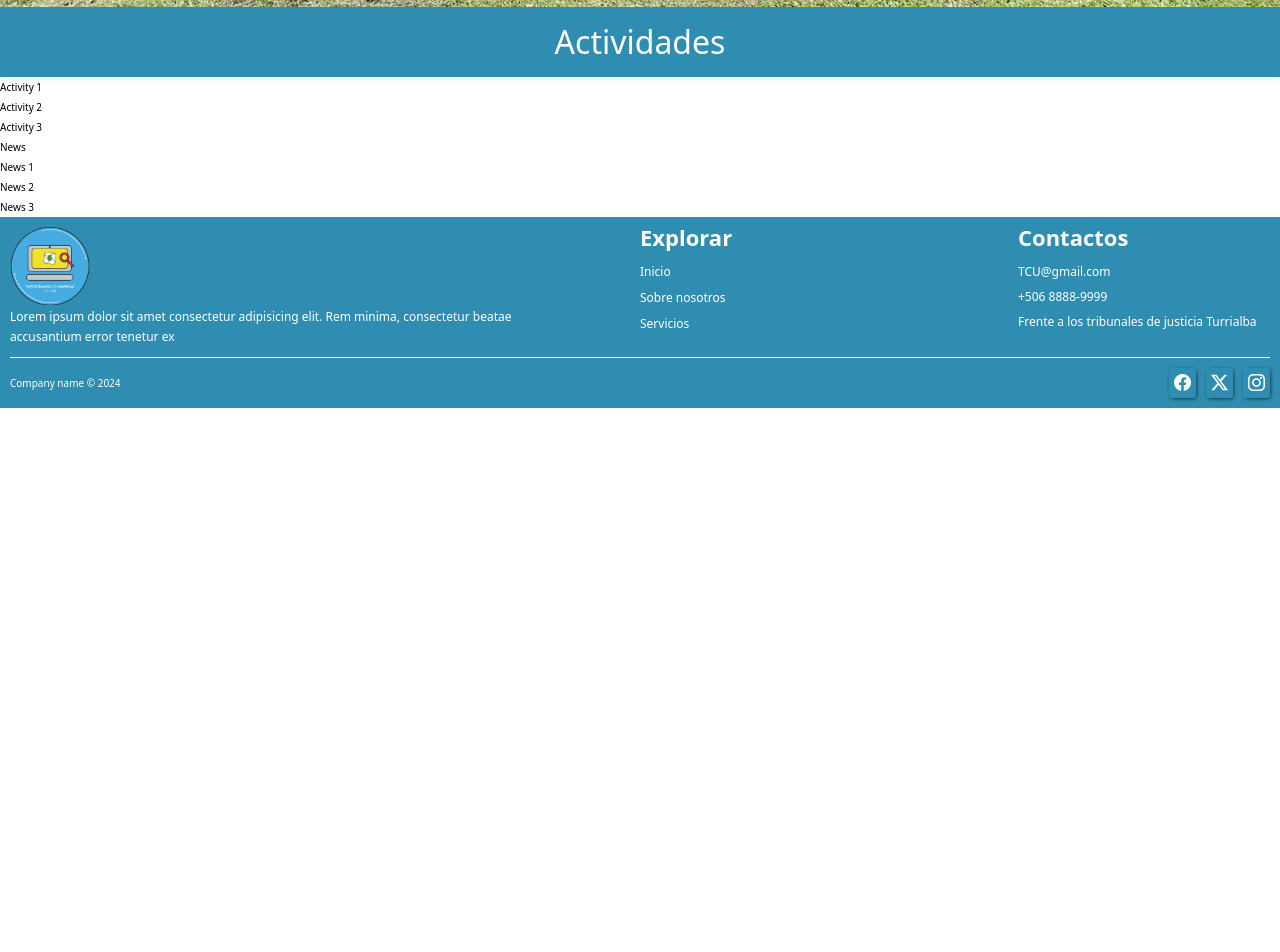
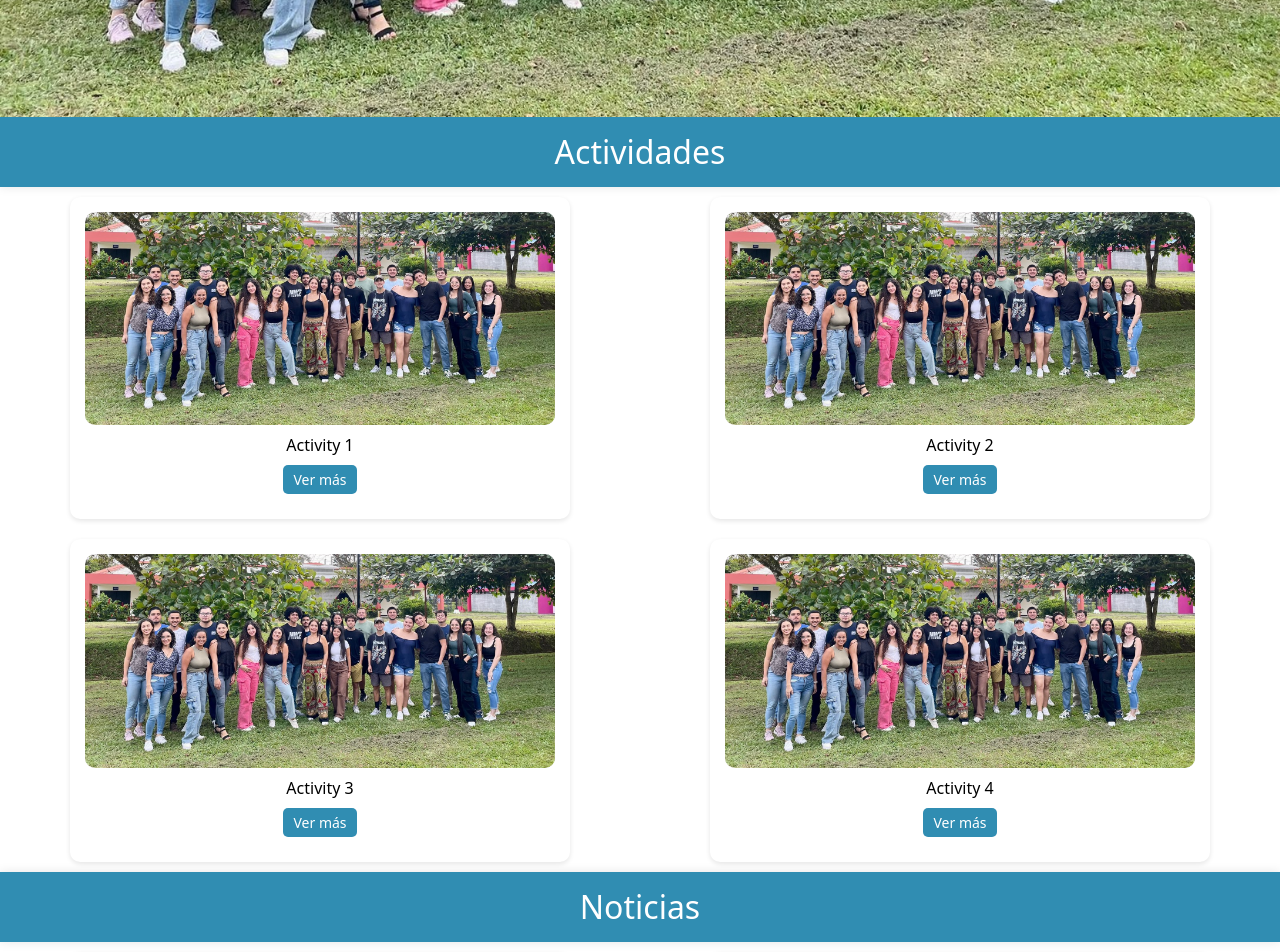
Before and after one commit to TC768/TC-768, an Angular app: page /home in a window 1280 px wide. Shown: the part 660-1612 px from the top of the page. Before the commit the page ends 1068 px from the top, so only its background shows below. Built offline with nearby package versions, Linux system fonts and the light colour scheme.

Commit message:
Correccion de errores, mejora de diseño

```diff
--- a/src/app/components/card/card.component.css
+++ b/src/app/components/card/card.component.css
@@ -1,20 +1,103 @@
-.card {
-    width: 200px;
-    height: 200px;
-    border-radius: 5px;
-    box-shadow: 0 1px 3px rgba(0, 0, 0, 0.12);
+.card-container {
+  background-color: #fff;
+  border-radius: 10px;
+  box-shadow: 0 2px 5px rgba(0, 0, 0, 0.1);
+  margin: 10px;
+  padding: 15px;
+  max-width: 500px;
+  text-align: center;
+  transition: all 0.3s ease-in-out;
+  color: black;
 }
 
-  .card-img-top {
+.card-container:hover {
+  box-shadow: 0 5px 10px rgba(0, 0, 0, 0.2);
+  transform: scale(1.05);
+}
+
+.card-container img {
+  border-radius: 10px;
+  display: block;
+  margin: 0 auto;
+  max-width: 100%;
+}
+
+.card-container p {
+  font-size: 16px;
+  margin: 10px 0;
+  text-align: center;
+}
+
+.card-container button {
+  background-color: var(--color-secondary);
+  border: none;
+  border-radius: 5px;
+  color: #fff;
+  cursor: pointer;
+  font-size: 14px;
+  margin: 10px auto;
+  padding: 5px 10px;
+  transition: all 0.3s ease-in-out;
+}
+
+.card-container button:hover {
+  background-color: #17485c;
+}
+
+.modal {
+  position: fixed;
+  top: 0;
+  left: 0;
   width: 100%;
   height: 100%;
+  background-color: rgba(0, 0, 0, 0.5);
+  z-index: 100;
+  display: flex;
+  align-items: center;
+  justify-content: center;
+  color: black;
 }
 
-  .card-title {
-    font-size: 18px;
-    font-weight: bold;
+.modal-content {
+  background-color: #fff;
+  border-radius: 10px;
+  box-shadow: 0 2px 5px rgba(0, 0, 0, 0.1);
+  margin: 10% auto;
+  padding: 20px;
+  max-width: 800px;
+  position: relative;
+  text-align: center;
 }
 
-  .card-text {
+.modal-content img {
+  border-radius: 10px;
+  display: block;
+  margin: 0 auto;
+  max-width: 100%;
+}
+
+.modal-content h2 {
+  font-size: 24px;
+  margin: 10px 0;
+}
+
+.modal-content p {
+  font-size: 16px;
+  margin: 10px 0;
+}
+
+.modal-content button {
+  background-color: var(--color-secondary);
+  border: none;
+  border-radius: 5px;
+  color: #fff;
+  cursor: pointer;
   font-size: 14px;
+  margin: 10px auto;
+  padding: 5px 10px;
+  transition: all 0.3s ease-in-out;
 }
+
+.modal-content button:hover {
+  background-color: #17485c;
+}
--- a/src/app/components/card/card.component.html
+++ b/src/app/components/card/card.component.html
@@ -1,7 +1,16 @@
-<div class="card">
-    <img class="card-img-top" src="../../../assets/{{icon}}" alt="Icono">
-    <div class="card-body">
-      <h5 class="card-title">{{title}}</h5>
-      <p class="card-text">{{description}}</p>
-    </div>
+<div class="card-container">
+  <img src="{{card.image}}" alt="{{card.description}}">
+  <p>{{card.description}}</p>
+  <button (click)="showModal()">Ver más</button>
+</div>
+
+@if (showDetails) {
+<div class="modal">
+  <div class="modal-content">
+    <img src="{{card.image}}" alt="{{card.description}}">
+    <h2>{{card.description}}</h2>
+    <p>{{card.information}}</p>
+    <button (click)="closeModal()">Cerrar</button>
   </div>
+</div>
+}
--- a/src/app/components/card/card.component.ts
+++ b/src/app/components/card/card.component.ts
@@ -1,4 +1,5 @@
-import { Component, Input } from '@angular/core';
+import { Component, Input, Output, EventEmitter } from '@angular/core';
+import { Activity } from '../../interfaces/IActivity';
 
 @Component({
   selector: 'app-card',
@@ -9,9 +10,25 @@ import { Component, Input } from '@angular/core';
 })
 export class CardComponent {
 
-  @Input() title: string = '';
-  @Input() icon: string = '';
-  @Input() description: string = '';
+  @Input()
+  card!: Activity | {
+    image: 'imagen1.jpg';
+    description: 'Activity 1';
+    information: 'Information about activity 1';
+  };
+  @Output() showDetailsChange = new EventEmitter<boolean>();
+
+  showDetails = false;
 
   constructor() { }
+
+  showModal(): void {
+    this.showDetails = true;
+    this.showDetailsChange.emit(this.showDetails);
+  }
+
+  closeModal(): void {
+    this.showDetails = false;
+    this.showDetailsChange.emit(this.showDetails);
+  }
 }
--- a/src/app/components/navbar/navbar.component.css
+++ b/src/app/components/navbar/navbar.component.css
@@ -84,6 +84,7 @@
 
   .navbar.active-navbar .navbar-links {
     display: flex;
+    z-index: 9999;
   }
 
   .navbar-hamburger {
--- a/src/app/components/navbar/navbar.component.html
+++ b/src/app/components/navbar/navbar.component.html
@@ -8,8 +8,6 @@
         nosotros</a></li>
     <li class="navbar-item"><a routerLink="/contact" routerLinkActive="active-link" (click)="closeNavbar()">Contacto</a>
     </li>
-    <li class="navbar-item"><a routerLink="/resources" routerLinkActive="active-link"
-        (click)="closeNavbar()">Recursos</a></li>
   </div>
   <div class="navbar-hamburger" (click)="toggleNavbar()">
     <div></div>
--- /dev/null
+++ b/src/app/interfaces/IActivity.ts
@@ -0,0 +1,6 @@
+export interface Activity {
+  id?: number;
+  image?: string;
+  description?: string;
+  information?: string;
+}
--- a/src/app/pages/home/home.component.css
+++ b/src/app/pages/home/home.component.css
@@ -23,10 +23,9 @@
 }
 
 .text-overlay {
-  position: absolute;
   top: 0;
   padding: 20px;
-  background-color: rgba(0, 0, 0, 0.65);
+  background-color: var(--color-secondary);
   color: white;
   width: 100%; /* Ajusta el ancho del área de texto según sea necesario */
   font-size: 2.5em;
@@ -36,14 +35,14 @@
 
 .text-overlay h1,
 .text-overlay p {
-  margin: 0;
+  margin: 10px;
 }
 
 .activities-section{
   color: black;
 }
 
-.activities-title {
+.section-title {
   display: flex;
   justify-content: center; /* Centra horizontalmente */
   align-items: center; /* Centra verticalmente */
@@ -58,3 +57,15 @@
 h1 {
   text-align: center; /* Centra el texto horizontalmente dentro del h1 */
 }
+
+.card-container {
+  display: flex;
+  flex-wrap: wrap;
+  justify-content: space-around; /* O cualquier otra alineación que desees */
+}
+
+@media screen and (max-width: 768px) {
+  .text-overlay {
+    font-size: 3.5vw; /* Tamaño de fuente más pequeño para pantallas pequeñas */
+  }
+}
--- a/src/app/pages/home/home.component.html
+++ b/src/app/pages/home/home.component.html
@@ -1,33 +1,33 @@
 <div class="main-section">
-  <section class="image-section">
+  <div class="image-section">
     <div class="image-container">
       <div class="text-overlay">
         <h1>Bienvedos al TC-768</h1>
         <p>Fortalecimiento del Sector Empresarial del Cantón de Turrialba: Gestionando tu Empresa.</p>
       </div>
-      <img src="../../../assets/Tc768Teamcover.jpg" alt="Company Image" class="image-cover">
+      <img src="{{coverImage}}" alt="Company Image" class="image-cover">
     </div>
-  </section>
-
+  </div>
   <!-- Activities Section -->
-  <section class="activities-section">
-    <div class="activities-title">
+  <div class="activities-section">
+    <div class="section-title">
       <h2>Actividades</h2>
     </div>
-    <ul>
-      <li>Activity 1</li>
-      <li>Activity 2</li>
-      <li>Activity 3</li>
-    </ul>
-  </section>
-
+    <div class="card-container">
+      @for (activity of activities; track $index) {
+      <app-card [card]="activity" (showDetailsChange)="onDetailsChange($event)"></app-card>
+      }
+    </div>
+  </div>
   <!-- News Section -->
-  <section class="news-section">
-    <h2>News</h2>
-    <ul>
-      <li>News 1</li>
-      <li>News 2</li>
-      <li>News 3</li>
-    </ul>
-  </section>
+  <div class="news-section">
+    <div class="section-title">
+      <h1>Noticias</h1>
+    </div>
+    <div class="card-container">
+      @for (activity of activities; track $index) {
+      <app-card [card]="activity" (showDetailsChange)="onDetailsChange($event)"></app-card>
+      }
+    </div>
+  </div>
 </div>
--- a/src/app/pages/home/home.component.ts
+++ b/src/app/pages/home/home.component.ts
@@ -1,5 +1,6 @@
 import { Component } from '@angular/core';
 import { CardComponent } from '../../components/card/card.component';
+import { Activity } from '../../interfaces/IActivity';
 
 @Component({
   selector: 'app-home',
@@ -10,9 +11,43 @@ import { CardComponent } from '../../components/card/card.component';
 })
 export class HomeComponent {
 
-  cardTitle: string = 'Titulo de la tarjeta';
-  iconPath: string = 'Software Testing Services.jpeg';
-  cardDescription: string = 'Lorem ipsum dolor sit amet, consectetur adipiscing elit. Nulla vitae elit libero, a pharetra augue.';
+  coverImage = "../../../assets/Tc768Teamcover.jpg";
+  activity: Activity = {
+    image: '../../../assets/Tc768Teamcover.jpg',
+    description: 'Activity',
+    information: 'Information about activity 1'
+  };
+  activities: Activity[] = [
+    {
+      image: '../../../assets/Tc768Teamcover.jpg',
+      description: 'Activity 1',
+      information: 'Information about activity 1'
+    },
+    {
+      image: '../../../assets/Tc768Teamcover.jpg',
+      description: 'Activity 2',
+      information: 'Information about activity 2'
+    },
+    {
+      image: '../../../assets/Tc768Teamcover.jpg',
+      description: 'Activity 3',
+      information: 'Information about activity 3'
+    },
+    {
+      image: '../../../assets/Tc768Teamcover.jpg',
+      description: 'Activity 4',
+      information: 'Information about activity 4'
+    }
+  ];
 
   constructor() { }
+
+  onDetailsChange(showDetails: boolean): void {
+    if (showDetails) {
+      // Desactivar otras funcionalidades de la aplicación.
+      // Cargar la información completa de la actividad.
+    } else {
+      // Activar las funcionalidades de la aplicación.
+    }
+  }
 }
```
Lines whose indentation alone changed are shown as unchanged.
